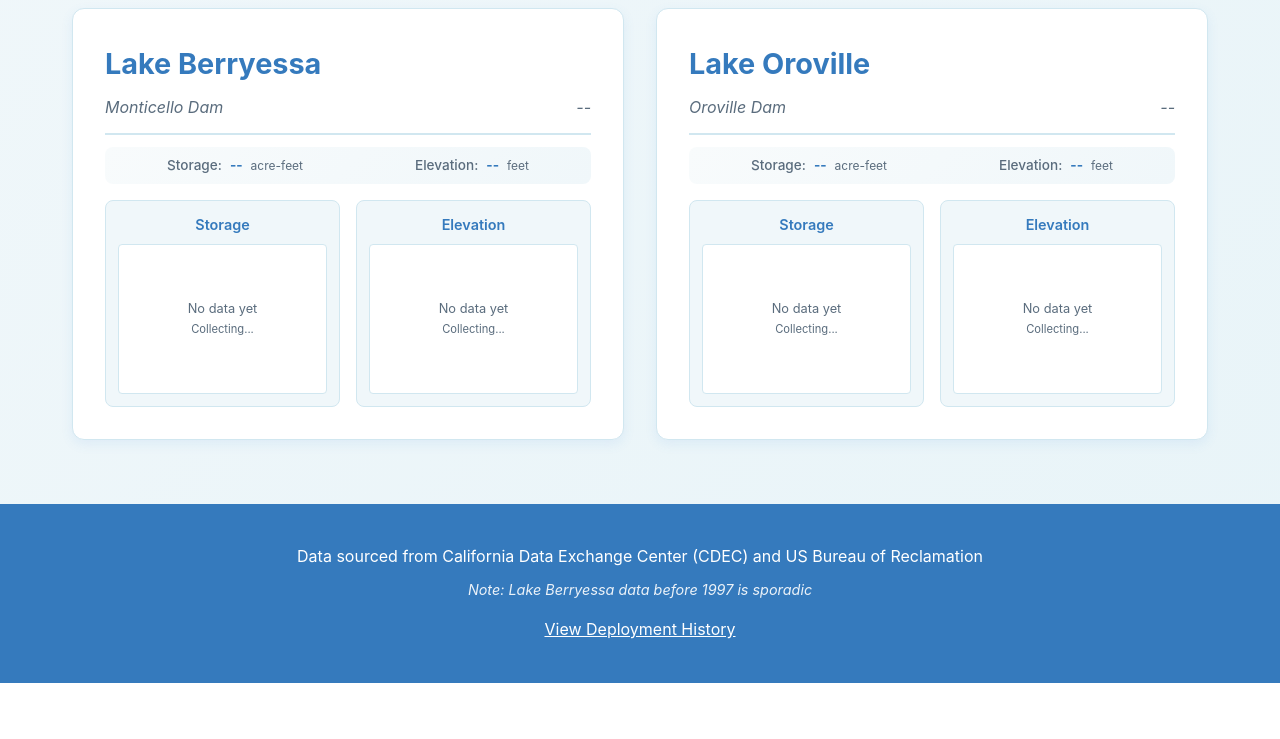
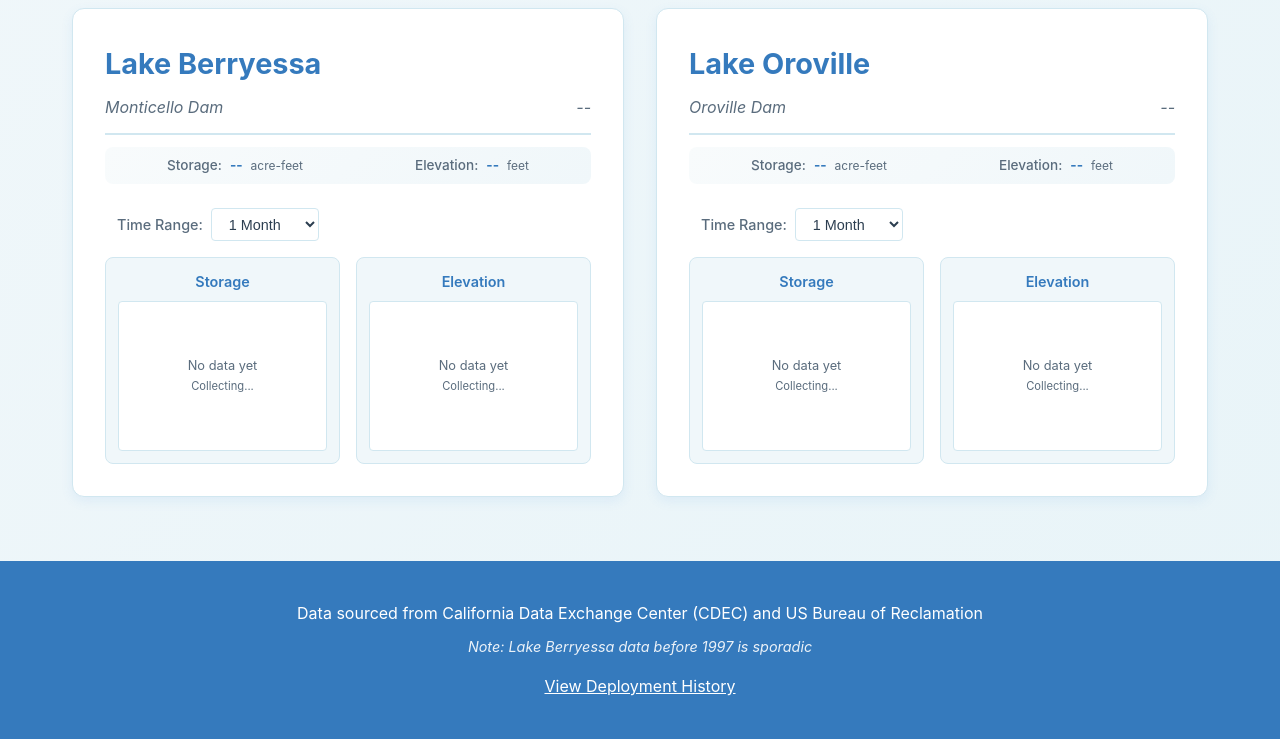
Before and after one commit to pbertain/reservoirdog, a Flask app: page / in a window 1280 px wide. Shown: the part 208-947 px from the top of the page. Before the commit the page ends 891 px from the top, so only its background shows below. Run offline with Flask 3, Linux system fonts and the light colour scheme; data that the repository does not hold is empty.

Commit message:
Add time range selector, improve chart axes: weekly view with day labels, fixed Y-axis ranges

```diff
--- a/static/css/main.css
+++ b/static/css/main.css
@@ -209,11 +209,46 @@
     font-weight: 600;
 }
 
+.chart-controls {
+    display: flex;
+    align-items: center;
+    gap: 0.5rem;
+    margin: 1rem 0 0.5rem 0;
+    padding: 0.5rem 0.75rem;
+}
+
+.chart-controls label {
+    font-size: 0.9rem;
+    color: var(--text-secondary);
+    font-weight: 500;
+}
+
+.time-range-select {
+    padding: 0.4rem 0.8rem;
+    border: 1px solid var(--border-color);
+    border-radius: 4px;
+    background: var(--background-card);
+    color: var(--text-primary);
+    font-size: 0.9rem;
+    cursor: pointer;
+    transition: border-color 0.2s;
+}
+
+.time-range-select:hover {
+    border-color: var(--water-blue);
+}
+
+.time-range-select:focus {
+    outline: none;
+    border-color: var(--water-blue);
+    box-shadow: 0 0 0 2px rgba(74, 144, 226, 0.1);
+}
+
 .charts-row {
     display: grid;
     grid-template-columns: 1fr 1fr;
     gap: 1rem;
-    margin-top: 1rem;
+    margin-top: 0.5rem;
 }
 
 .chart-container-compact {
--- a/static/js/main.js
+++ b/static/js/main.js
@@ -65,13 +65,20 @@
     }
 }
 
+// Get selected time range for a reservoir
+function getTimeRange(reservoirCode) {
+    const select = document.getElementById(`time-range-${reservoirCode}`);
+    return select ? parseInt(select.value) : 7; // Default to 1 week
+}
+
 // Create Chart.js charts
-async function createCharts() {
-    const reservoirs = ['BER', 'ORO'];
+async function createCharts(reservoirCode = null) {
+    const reservoirs = reservoirCode ? [reservoirCode] : ['BER', 'ORO'];
 
     for (const code of reservoirs) {
+        const days = getTimeRange(code);
         try {
-            const response = await fetch(`${API_BASE}/reservoir/${code}/data?days=30`);
+            const response = await fetch(`${API_BASE}/reservoir/${code}/data?days=${days}`);
             if (response.ok) {
                 const result = await response.json();
                 console.log(`API response for ${code}:`, result);
@@ -80,10 +87,10 @@
 
                 if (dataPoints.length > 0) {
                     // Create storage chart
-                    createChart(code, 'storage', dataPoints, 'Storage (acre-feet)');
+                    createChart(code, 'storage', dataPoints, 'Storage (acre-feet)', days);
 
                     // Create elevation chart
-                    createChart(code, 'elevation', dataPoints, 'Elevation (feet)');
+                    createChart(code, 'elevation', dataPoints, 'Elevation (feet)', days);
                 } else {
                     console.warn(`No data points for ${code} - showing placeholder`);
                     showChartPlaceholder(code, 'storage');
@@ -115,9 +122,26 @@
     }
 }
 
+// Format date label based on time range
+function formatDateLabel(date, days) {
+    if (days <= 7) {
+        // For 1 week: Show day of week, align to midnight
+        const dayNames = ['Sun', 'Mon', 'Tue', 'Wed', 'Thu', 'Fri', 'Sat'];
+        const hours = date.getHours();
+        // Only show label at midnight (00:00) or if it's the first/last point
+        if (hours === 0) {
+            return dayNames[date.getDay()];
+        }
+        return ''; // Empty for non-midnight hours
+    } else {
+        // For longer ranges: Show month/day
+        return date.toLocaleDateString('en-US', { month: 'short', day: 'numeric' });
+    }
+}
+
 // Create a Chart.js chart
-function createChart(reservoirCode, metric, dataPoints, label) {
-    console.log(`createChart called: ${reservoirCode}, ${metric}, ${dataPoints.length} data points`);
+function createChart(reservoirCode, metric, dataPoints, label, days = 7) {
+    console.log(`createChart called: ${reservoirCode}, ${metric}, ${dataPoints.length} data points, ${days} days`);
 
     const panel = document.getElementById(`grafana-${metric}-${reservoirCode}`);
     if (!panel) {
@@ -162,8 +186,8 @@
                 console.warn(`Invalid date: ${d.timestamp}`);
                 continue;
             }
-            const label = date.toLocaleDateString('en-US', { month: 'short', day: 'numeric' });
-            chartLabels.push(label);
+            const dateLabel = formatDateLabel(date, days);
+            chartLabels.push(dateLabel);
             chartData.push(value);
         } catch (e) {
             console.warn(`Failed to parse timestamp: ${d.timestamp}`, e);
@@ -233,25 +257,37 @@
                 x: {
                     display: true,
                     grid: {
-                        display: false
+                        display: days <= 7, // Show grid for weekly view
+                        color: 'rgba(0, 0, 0, 0.05)'
                     },
                     ticks: {
-                        maxTicksLimit: 6,
-                        font: { size: 9 }
+                        maxTicksLimit: days <= 7 ? 8 : 6,
+                        font: { size: 9 },
+                        callback: function(value, index) {
+                            // Only show non-empty labels
+                            const label = chartLabels[index];
+                            return label || '';
+                        }
                     }
                 },
                 y: {
                     display: true,
+                    min: metric === 'storage' ? 1000000 : 400, // 1.0M acre-feet or 400 feet
+                    max: metric === 'storage' ? 2000000 : 1000, // 2.0M acre-feet or 1000 feet
                     grid: {
                         color: 'rgba(0, 0, 0, 0.05)'
                     },
                     ticks: {
-                        font: { size: 9 },
+                        font: { size: 10 },
+                        stepSize: metric === 'storage' ? 200000 : 100, // 0.2M steps or 100 feet
                         callback: function(value) {
                             if (metric === 'storage') {
-                                return (value / 1000000).toFixed(1) + 'M';
+                                // Show: 1.0, 1.2, 1.4, 1.6, 1.8, 2.0
+                                return (value / 1000000).toFixed(1);
+                            } else {
+                                // Show elevation in feet
+                                return value.toFixed(0);
                             }
-                            return value.toFixed(0);
                         }
                     }
                 }
@@ -499,6 +535,17 @@
     waitForChartJS(() => {
         createCharts();
         setupChartModals();
+
+        // Set up time range selectors
+        const reservoirs = ['BER', 'ORO'];
+        reservoirs.forEach(code => {
+            const select = document.getElementById(`time-range-${code}`);
+            if (select) {
+                select.addEventListener('change', () => {
+                    createCharts(code);
+                });
+            }
+        });
     });
 
     // Refresh data every 5 minutes
--- a/templates/index.html
+++ b/templates/index.html
@@ -104,6 +104,16 @@
                     </div>
                 </div>
 
+                <div class="chart-controls" id="chart-controls-{{ code }}">
+                    <label for="time-range-{{ code }}">Time Range:</label>
+                    <select id="time-range-{{ code }}" class="time-range-select">
+                        <option value="7">1 Week</option>
+                        <option value="30" selected>1 Month</option>
+                        <option value="90">3 Months</option>
+                        <option value="180">6 Months</option>
+                        <option value="365">1 Year</option>
+                    </select>
+                </div>
                 <div class="charts-row">
                     <div class="chart-container-compact" data-chart-type="storage" data-reservoir="{{ code }}">
                         <h4>Storage</h4>
```
